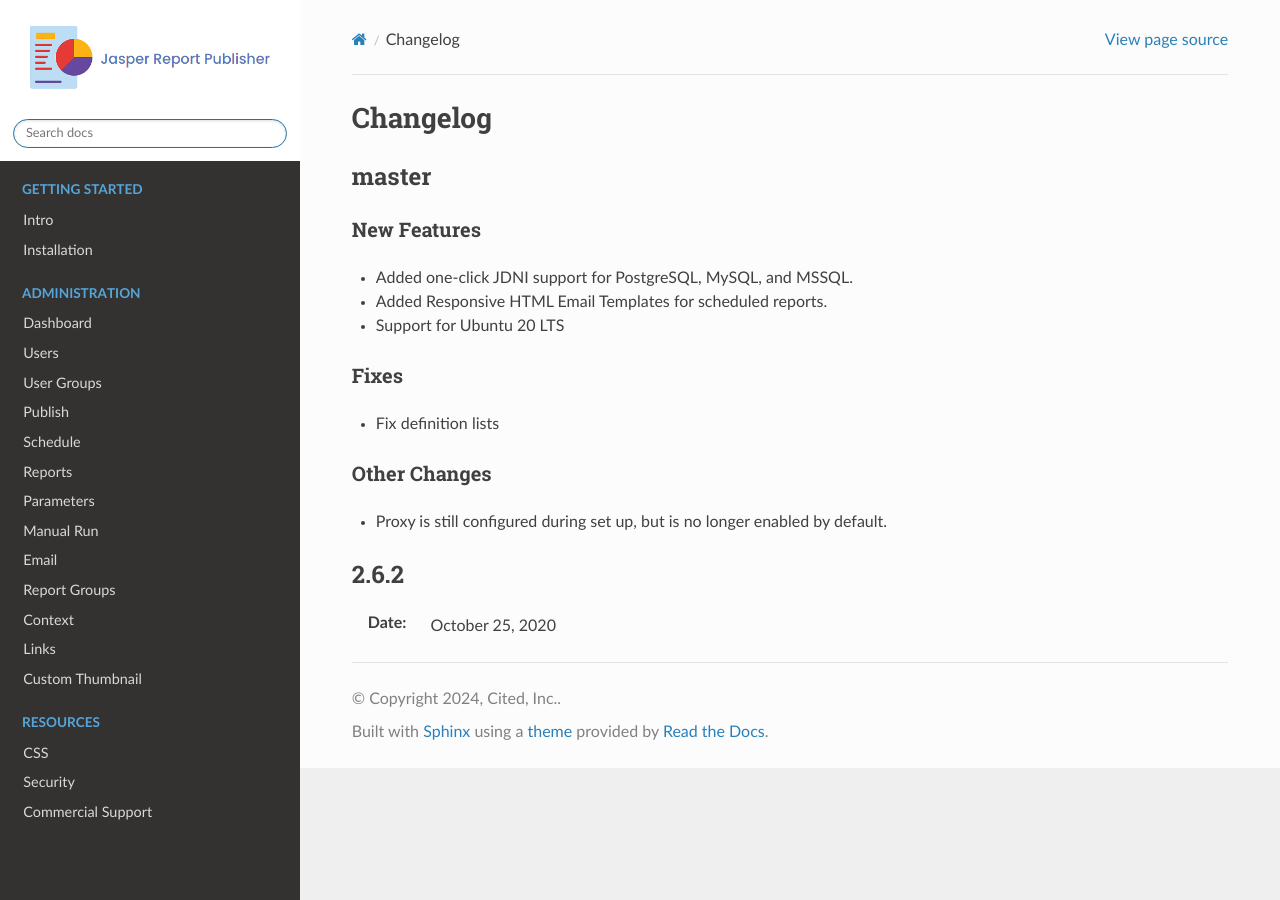
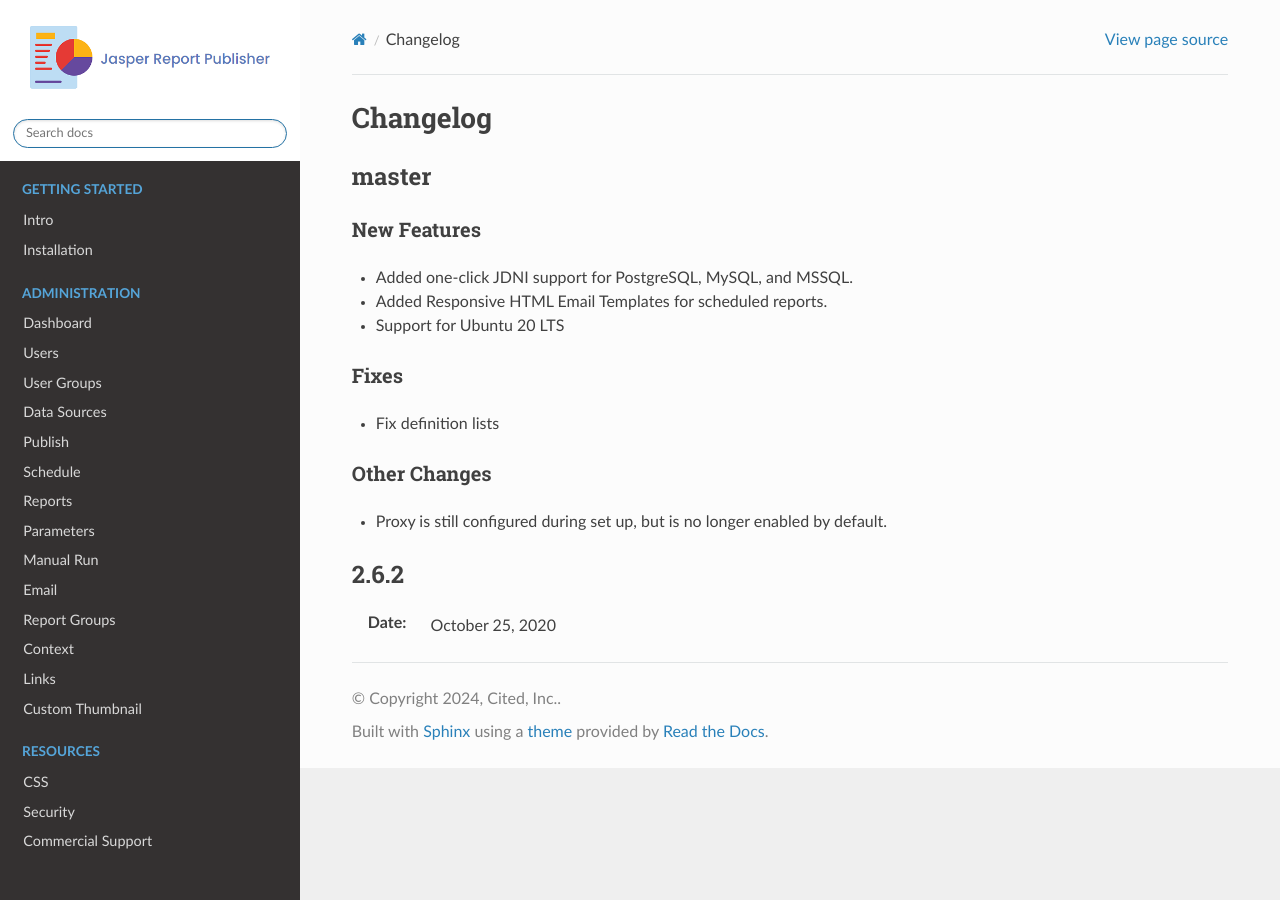
Before and after one commit to AcuGIS/jasper-report-publisher, a Sphinx documentation site: the page built from docs/changelog.rst, in a window 1280 px wide. Built offline with Sphinx 7.4.7 and the Read the Docs theme 2.0.0, drawn with Linux system fonts in a browser that asks for light colours; pages that are not in the unit, such as notebooks, are missing from menus.

Commit message:
Update index.rst

```diff
--- a/docs/index.rst
+++ b/docs/index.rst
@@ -21,6 +21,7 @@ Jasper Report Publisher
     components/dashboard/index
     components/users/index
     components/usergroups/index
+    components/data/index
     components/publish/index
     components/schedule/index
     components/reports/index
```
